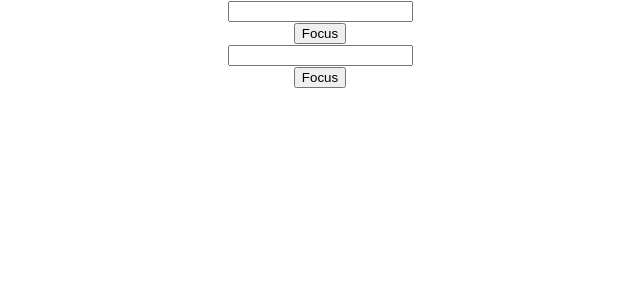
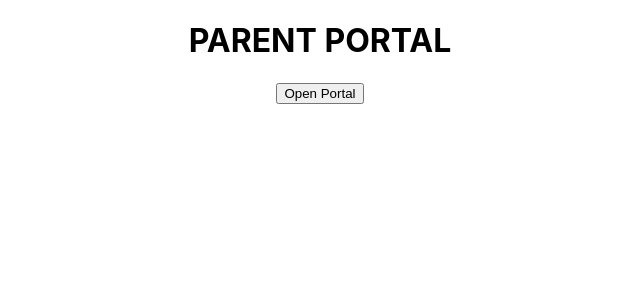
Before and after one commit to Prakashpreveen/React-JS, a React (Create React App) app: page / in a window 1280 px wide. Shown: the top 300 px of the page, without its empty margins (320-960 px from the left). Built offline with nearby package versions, Linux system fonts and the light colour scheme.

Commit message:
added portals

```diff
--- a/public/index.html
+++ b/public/index.html
@@ -29,6 +29,7 @@
   <body>
     <noscript>You need to enable JavaScript to run this app.</noscript>
     <div id="root"></div>
+    <div id="portal-root"></div>
     <!--
       This HTML file is a template.
       If you open it directly in the browser, you will see an empty page.
--- a/src/App.js
+++ b/src/App.js
@@ -2,21 +2,16 @@ import React, { Component, createElement } from "react";
 import logo from "./logo.svg";
 import "./App.css";
 
-// import ParentComp from "./Components/PureComponent/ParentComp";
-// import RefsDemo from "./Components/RefComponents/RefsDemo";
-// import ChildRef from "./Components/RefComponents/ChildRef";
-import P from "./Components/RefComponents/P";
-import ForwardRefParent from "./Components/RefComponents/ForwardRefParent";
+// import PortalDemo from "./Components/PortalDemo";
+import Portal1 from "./Components/Portals/Portal1";
 
 function App() {
   return (
     <div className="App">
-      {/* <ParentComp />
-      <ParentComp />
-      <RefsDemo />
-      <ChildRef /> */}
-      <P />
-      <ForwardRefParent />
+      {
+        // <PortalDemo />
+        <Portal1 />
+      }
     </div>
   );
 }
--- /dev/null
+++ b/src/Components/Portals/Portal1.js
@@ -0,0 +1,19 @@
+import React, { useState } from "react";
+import Portal2 from "./Portal2";
+
+function Portal1() {
+  const [IsOpen, SetOpen] = useState(false);
+
+  const ClickHandler = () => {
+    SetOpen(!IsOpen);
+  };
+  return (
+    <div>
+      <h1>PARENT PORTAL</h1>
+      <button onClick={ClickHandler}>{IsOpen ? "Close" : "Open"} Portal</button>
+      {IsOpen && <Portal2 props={ClickHandler} />}
+    </div>
+  );
+}
+
+export default Portal1;
--- /dev/null
+++ b/src/Components/Portals/Portal2.js
@@ -0,0 +1,14 @@
+import React from "react";
+import ReactDOM from "react-dom";
+
+function Portal2({ props }) {
+  return ReactDOM.createPortal(
+    <div>
+      <h3>CHILD PORTAL</h3>
+      <button onClick={props}>Close</button>
+    </div>,
+    document.getElementById("portal-root")
+  );
+}
+
+export default Portal2;
--- /dev/null
+++ b/src/Components/Portals/PortalDemo.js
@@ -0,0 +1,11 @@
+import React from "react";
+import ReactDOM from "react-dom";
+
+function PortalDemo() {
+  return ReactDOM.createPortal(
+    <h1>Portal Demo</h1>,
+    document.getElementById("portal-root")
+  );
+}
+
+export default PortalDemo;
```
